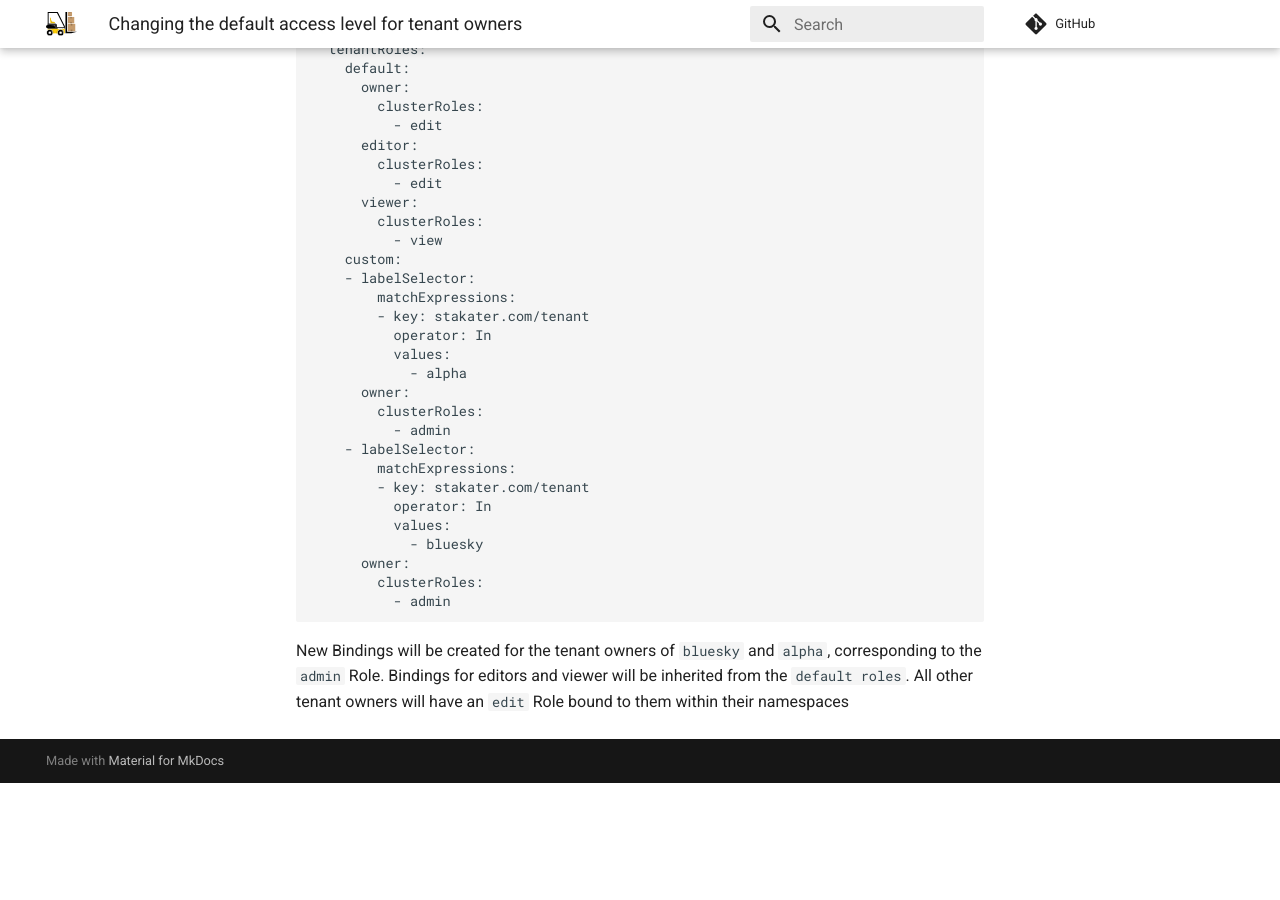
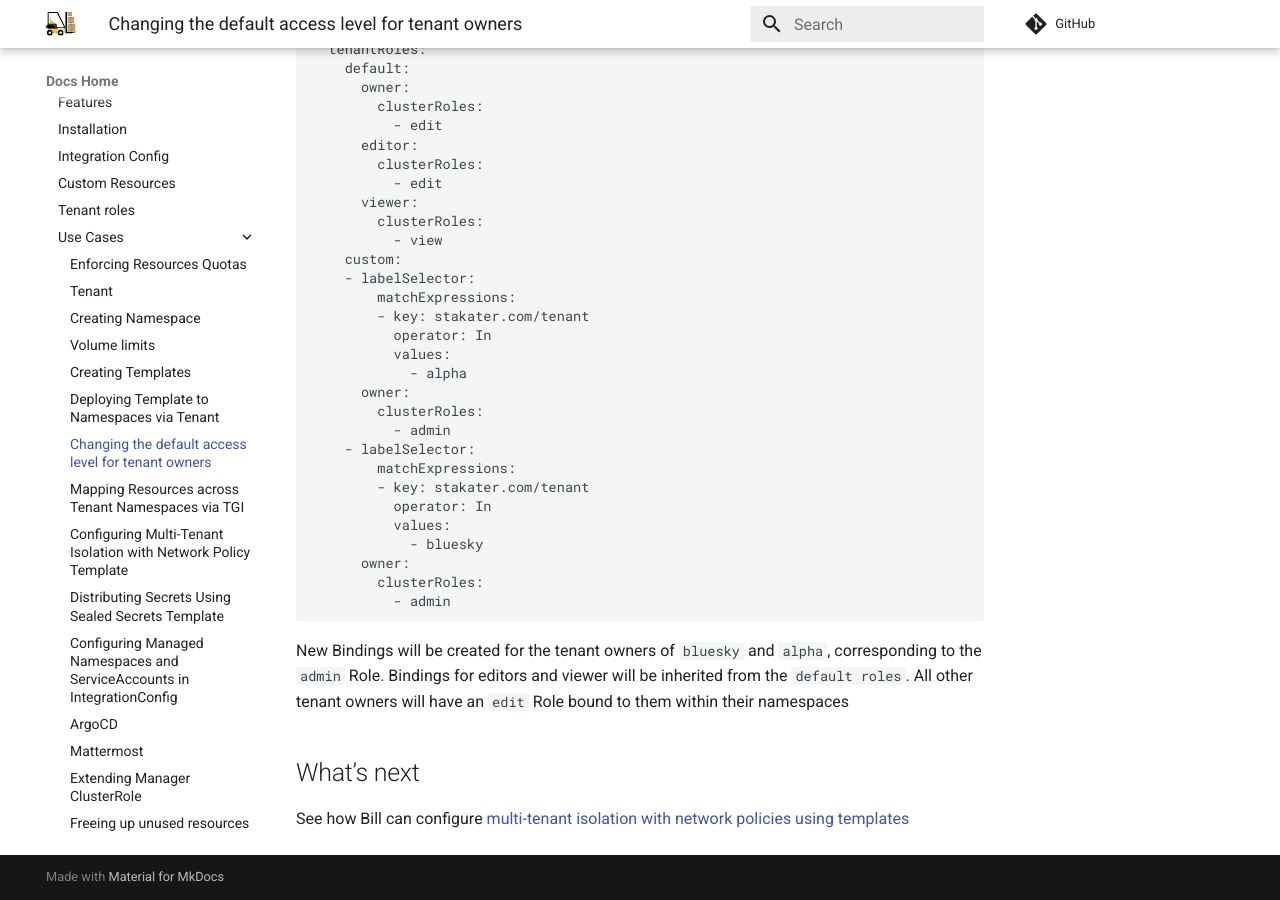
Before and after one commit to stakater/stakater-docs, an MkDocs documentation site: the page built from docs/content/sre/multi-tenant-operator/usecases/custom-roles.md, in a window 1280 px wide and 900 px high, scrolled down 1075 px. Built offline with MkDocs 1.6.1 and Material for MkDocs 9.7.7, drawn with Linux system fonts in a browser that asks for light colours; comment, search, counter and statistics services are not loaded; before the commit the page ends 1858 px from its top, so only the background shows below that.

Commit message:
fix links

````diff
--- a/docs/content/sre/multi-tenant-operator/usecases/custom-roles.md
+++ b/docs/content/sre/multi-tenant-operator/usecases/custom-roles.md
@@ -68,3 +68,7 @@ spec:
 ```
 
 New Bindings will be created for the tenant owners of `bluesky` and `alpha`, corresponding to the `admin` Role. Bindings for editors and viewer will be inherited from the `default roles`. All other tenant owners will have an `edit` Role bound to them within their namespaces
+
+## What’s next
+
+See how Bill can configure [multi-tenant isolation with network policies using templates](./configuring-multitenant-network-isolation.md)
--- a/mkdocs.yml
+++ b/mkdocs.yml
@@ -168,6 +168,7 @@ nav:
                 - content/sre/multi-tenant-operator/usecases/volume-limits.md
                 - content/sre/multi-tenant-operator/usecases/template.md
                 - content/sre/multi-tenant-operator/usecases/deploying-templates.md
+                - content/sre/multi-tenant-operator/usecases/custom-roles.md
                 - content/sre/multi-tenant-operator/usecases/mapping-resources.md
                 - content/sre/multi-tenant-operator/usecases/configuring-multitenant-network-isolation.md
                 - content/sre/multi-tenant-operator/usecases/distributing-secrets-using-sealed-secret-template.md
````
Also changed, not shown: docs/content/sre/multi-tenant-operator/usecases/deploying-templates.md (+1 -1 lines), docs/content/sre/multi-tenant-operator/usecases/use-cases.md (+2 -0 lines).
